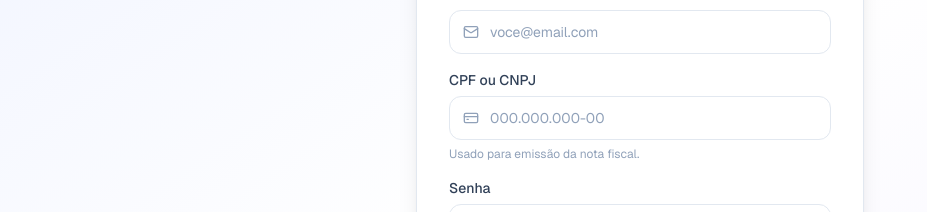
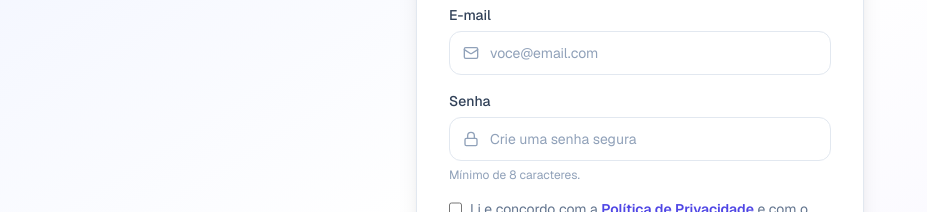
Before and after one commit to autogestmktdigital/GuiaSense, a Next.js app in the folder frontend/: page /register in a window 1280 px wide. Shown: the part 319-531 px from the top of the page, without its empty margins (0-927 px from the left). Built offline with nearby package versions, Linux system fonts and the light colour scheme; no server answers.

Commit message:
lgpd: mover CPF para a assinatura e remover do cadastro (menos friccao no trial); versionar politica

```diff
--- a/frontend/src/app/register/page.tsx
+++ b/frontend/src/app/register/page.tsx
@@ -3,33 +3,17 @@
 import { useState } from "react";
 import Link from "next/link";
 import { useRouter } from "next/navigation";
-import { User, Mail, Lock, UserPlus, CreditCard } from "lucide-react";
+import { User, Mail, Lock, UserPlus } from "lucide-react";
 import { AuthLayout } from "@/components/auth/auth-layout";
 import { Field, Input } from "@/components/ui/input";
 import { Button } from "@/components/ui/button";
 import { useAuth } from "@/lib/auth-context";
-
-function maskDoc(value: string): string {
-  const digits = value.replace(/\D/g, "").slice(0, 14);
-  if (digits.length <= 11) {
-    return digits
-      .replace(/(\d{3})(\d)/, "$1.$2")
-      .replace(/(\d{3})(\d)/, "$1.$2")
-      .replace(/(\d{3})(\d{1,2})$/, "$1-$2");
-  }
-  return digits
-    .replace(/(\d{2})(\d)/, "$1.$2")
-    .replace(/(\d{3})(\d)/, "$1.$2")
-    .replace(/(\d{3})(\d)/, "$1/$2")
-    .replace(/(\d{4})(\d{1,2})$/, "$1-$2");
-}
 
 export default function RegisterPage() {
   const { register } = useAuth();
   const router = useRouter();
   const [name, setName] = useState("");
   const [email, setEmail] = useState("");
-  const [cpfCnpj, setCpfCnpj] = useState("");
   const [password, setPassword] = useState("");
   const [error, setError] = useState("");
   const [loading, setLoading] = useState(false);
@@ -46,14 +30,9 @@ export default function RegisterPage() {
       setError("Para criar a conta, você precisa aceitar a Política de Privacidade.");
       return;
     }
-    const docDigits = cpfCnpj.replace(/\D/g, "");
-    if (docDigits.length !== 11 && docDigits.length !== 14) {
-      setError("Informe um CPF (11 dígitos) ou CNPJ (14 dígitos) válido.");
-      return;
-    }
     setLoading(true);
     try {
-      await register(name, email, password, docDigits, consent);
+      await register(name, email, password, consent);
       router.replace("/dashboard");
     } catch (err) {
       setError(err instanceof Error ? err.message : "Não foi possível criar a conta.");
@@ -95,26 +74,6 @@ export default function RegisterPage() {
               className="pl-10"
               value={email}
               onChange={(e) => setEmail(e.target.value)}
-            />
-          </div>
-        </Field>
-
-        <Field
-          label="CPF ou CNPJ"
-          htmlFor="cpfCnpj"
-          hint="Usado para emissão da nota fiscal."
-        >
-          <div className="relative">
-            <CreditCard className="pointer-events-none absolute left-3.5 top-1/2 h-4 w-4 -translate-y-1/2 text-slate-400" />
-            <Input
-              id="cpfCnpj"
-              required
-              inputMode="numeric"
-              autoComplete="off"
-              placeholder="000.000.000-00"
-              className="pl-10"
-              value={cpfCnpj}
-              onChange={(e) => setCpfCnpj(maskDoc(e.target.value))}
             />
           </div>
         </Field>
--- a/frontend/src/lib/api.ts
+++ b/frontend/src/lib/api.ts
@@ -171,13 +171,7 @@ export type Overview = {
 };
 
 export const authApi = {
-  register: (body: {
-    name: string;
-    email: string;
-    password: string;
-    cpfCnpj: string;
-    consent: boolean;
-  }) =>
+  register: (body: { name: string; email: string; password: string; consent: boolean }) =>
     apiFetch<AuthResponse>("/auth/register", { method: "POST", body: JSON.stringify(body) }),
   login: (body: { email: string; password: string }) =>
     apiFetch<AuthResponse>("/auth/login", { method: "POST", body: JSON.stringify(body) }),
--- a/frontend/src/lib/auth-context.tsx
+++ b/frontend/src/lib/auth-context.tsx
@@ -13,7 +13,7 @@ type AuthContextType = {
   user: PublicUser | null;
   loading: boolean;
   login: (email: string, password: string) => Promise<PublicUser>;
-  register: (name: string, email: string, password: string, cpfCnpj: string, consent: boolean) => Promise<PublicUser>;
+  register: (name: string, email: string, password: string, consent: boolean) => Promise<PublicUser>;
   logout: () => void;
   refreshUser: () => Promise<void>;
 };
@@ -47,8 +47,8 @@ export function AuthProvider({ children }: { children: ReactNode }) {
   }, []);
 
   const register = useCallback(
-    async (name: string, email: string, password: string, cpfCnpj: string, consent: boolean) => {
-      const result = await authApi.register({ name, email, password, cpfCnpj, consent });
+    async (name: string, email: string, password: string, consent: boolean) => {
+      const result = await authApi.register({ name, email, password, consent });
       setToken(result.token);
       setUser(result.user);
       return result.user;
```
Also changed, not shown: 1 other file (tests, documents, lock files or other folders).
